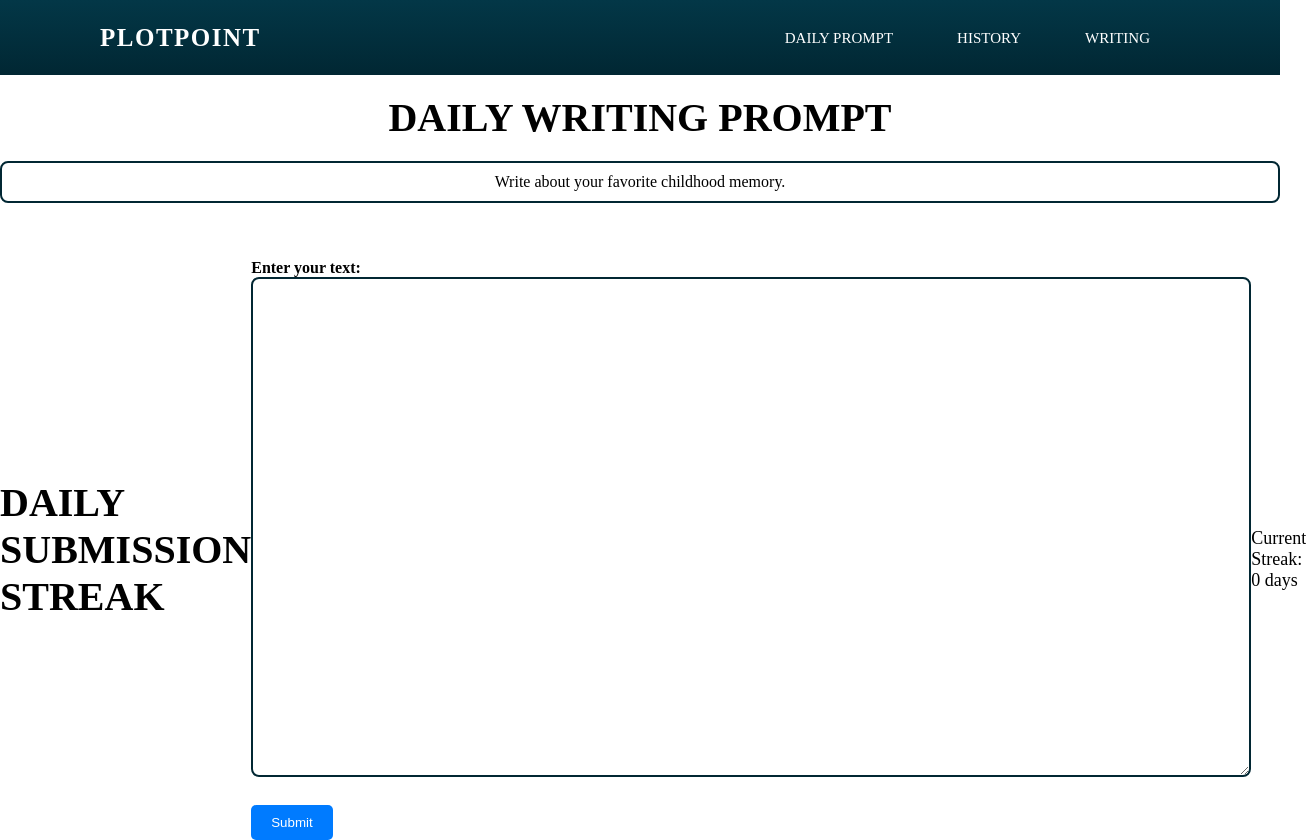
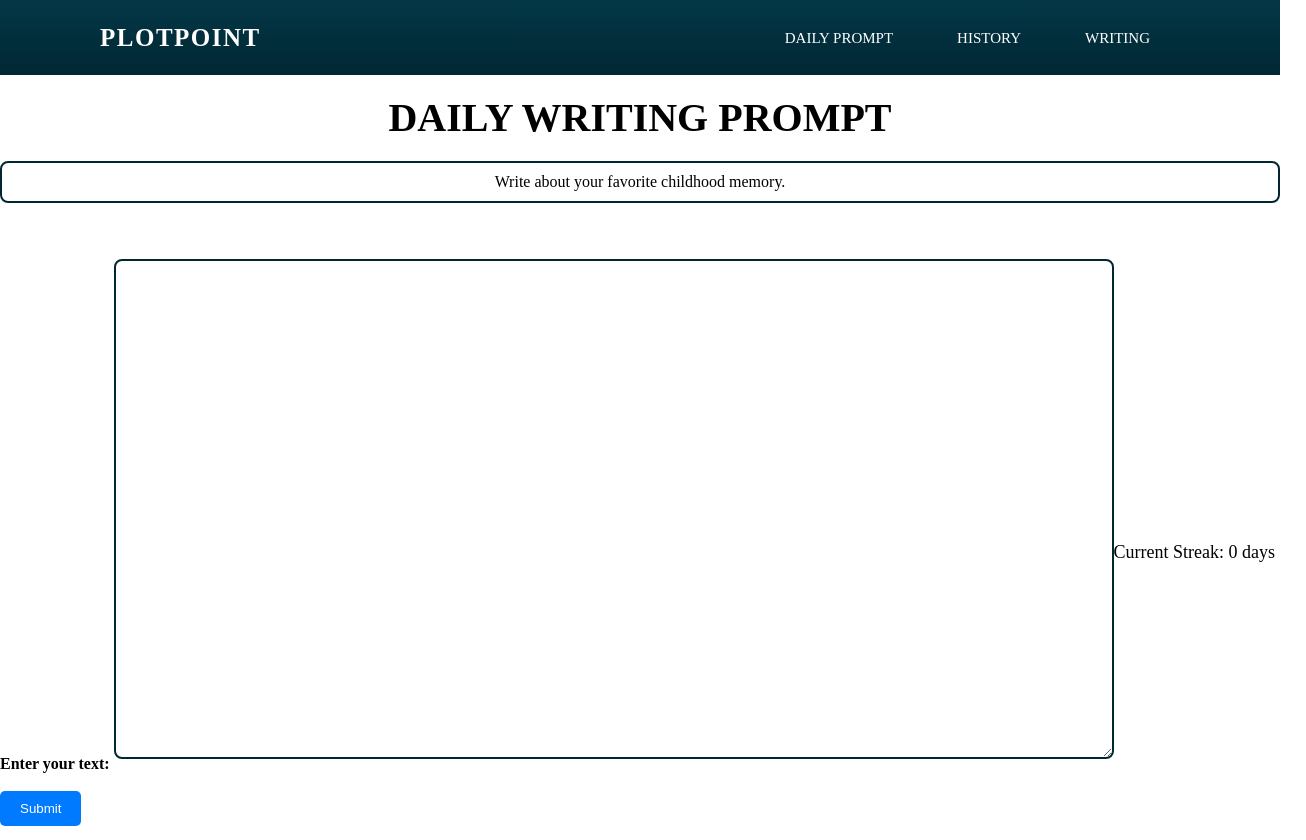
Before and after one commit to 0vrmrw/0vrmrw.github.io, a plain HTML site: page prompt.html in a window 1280 px wide. Shown: the whole page, 1306 px wide, since content can reach past the window. Drawn offline with Linux system fonts and the light colour scheme.

Commit message:
Update prompt.html

```diff
--- a/prompt.html
+++ b/prompt.html
@@ -29,7 +29,6 @@
 	     <br><br>
 
 	     <div class="container">
-		     <h1>Daily Submission Streak</h1>
 		     <form id="streakForm">
 			     <label for="dailyInput">Enter your text:</label>
 			     <textarea id="dailyInput" rows="4" cols="50" required></textarea><br><br>
```
